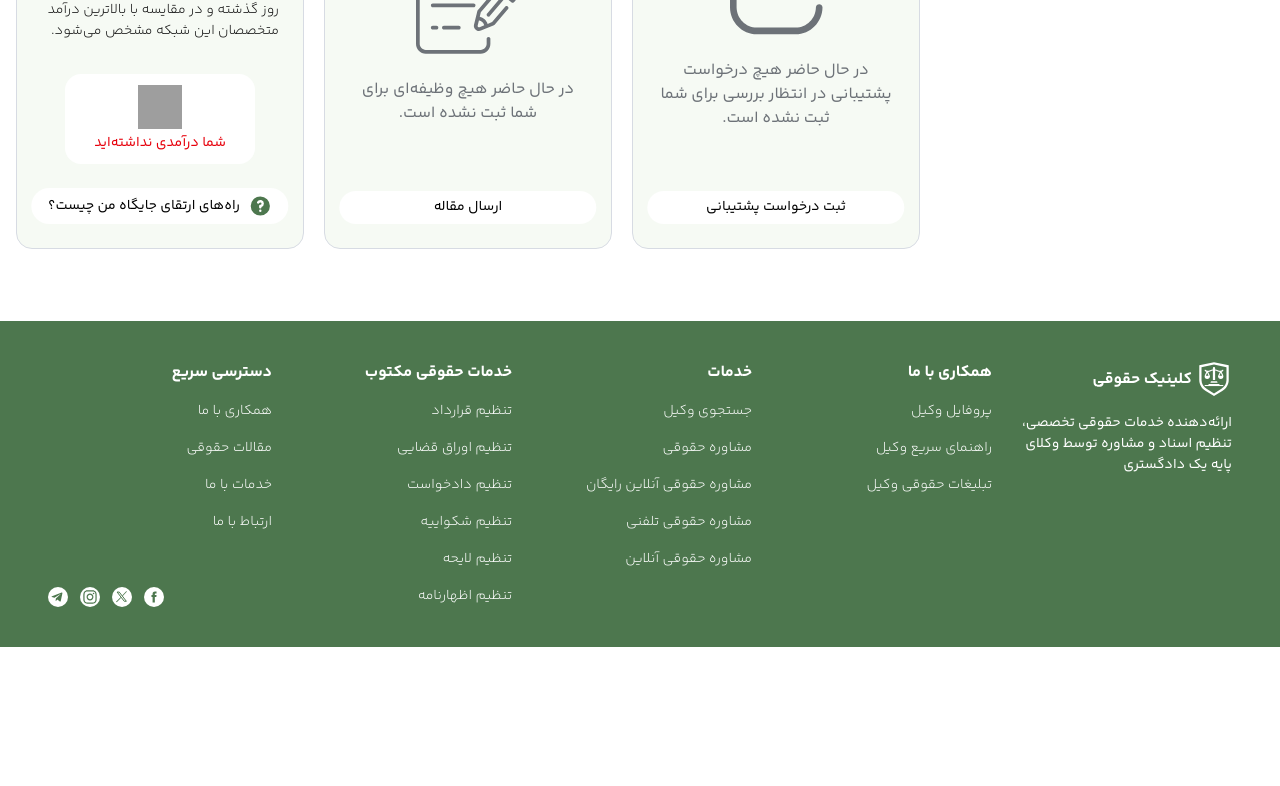
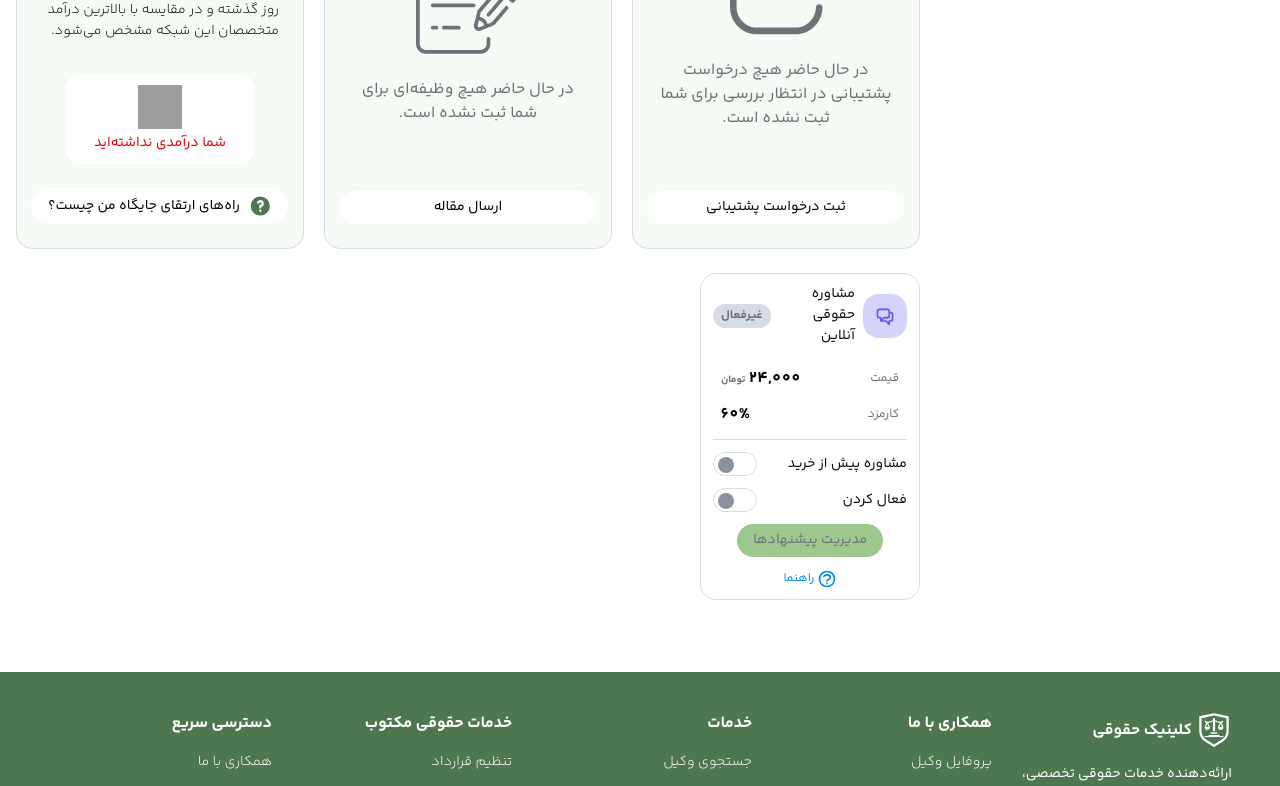
Before and after one commit to Reihanehhosseini/legal-advive-local-lawyer-panel-portfolio, a React (Vite) app: page / in a window 1280 px wide. Shown: the part 1017-1803 px from the top of the page. Before the commit the page ends 1664 px from the top, so only its background shows below. Built offline with nearby package versions, Linux system fonts and the light colour scheme; grey boxes are pictures that could not be loaded.

Commit message:
end of dashboard Ui

```diff
--- a/src/components/index.ts
+++ b/src/components/index.ts
@@ -4,3 +4,5 @@ export { default as Button } from './ui/buttons/Button';
 export { default as StarRating } from './global/StarRating';
 export { default as DashboardCard } from './cards/DashboardCard';
 export { default as CommentCard } from './cards/CommentCard';
+export { default as RadioGroup } from './ui/toggles/RadioGroup';
+export { default as ToggleSwitch } from './ui/toggles/ToggleSwitch';
--- /dev/null
+++ b/src/components/ui/toggles/RadioGroup.tsx
@@ -0,0 +1,42 @@
+import React, { useState } from 'react';
+
+interface RadioGroupProps {
+    options: { value: string; label: string }[];
+    defaultValue?: string;
+    onChange?: (value: string) => void;
+}
+
+const RadioGroup: React.FC<RadioGroupProps> = ({ options, defaultValue = '', onChange }) => {
+    const [selectedValue, setSelectedValue] = useState(defaultValue);
+
+    const handleChange = (value: string) => {
+        setSelectedValue(value);
+        if (onChange) {
+            onChange(value);
+        }
+    };
+
+    return (
+        <div className="flex items-center justify-between w-full">
+            {options.map((option) => (
+
+                <label key={option.value} className="flex items-center gap-2 cursor-pointer">
+                    <span className="text-gray-700 font-medium text-xs">{option.label}</span>
+                    <input
+                        type="radio"
+                        className="sr-only peer"
+                        name="gender"
+                        value={option.value}
+                        checked={selectedValue === option.value}
+                        onChange={() => handleChange(option.value)}
+                    />
+                    <div className="relative w-4.5 h-4.5 rounded-full bg-global-11 peer-checked:bg-primary z-10">
+                        <span className="bg-global-11 w-1.5 h-1.5 inline-block rounded-full absolute inset-0 m-auto"></span>
+                    </div>
+                </label>
+            ))}
+        </div>
+    );
+};
+
+export default RadioGroup;
--- /dev/null
+++ b/src/components/ui/toggles/Toggle.tsx
@@ -0,0 +1,52 @@
+import clsx from 'clsx';
+import type { InputHTMLAttributes } from 'react';
+
+interface ToggleProps extends InputHTMLAttributes<HTMLInputElement> {
+  label?: string;
+}
+
+/**
+ * Toggle Component
+ */
+export default function Toggle({
+  label,
+  checked,
+  onChange,
+  disabled,
+  className,
+  ...props
+}: ToggleProps) {
+  return (
+    <label
+      className={clsx(
+        'inline-flex items-center gap-2 cursor-pointer select-none',
+        disabled && 'opacity-50 cursor-not-allowed',
+        className,
+      )}
+    >
+      {/* Hidden Checkbox */}
+      <input
+        type="checkbox"
+        className="sr-only peer"
+        checked={checked}
+        onChange={onChange}
+        disabled={disabled}
+        {...props}
+      />
+
+      {/* Toggle UI */}
+      <div
+        className={clsx(
+          'w-11 h-6 rounded-full transition-colors',
+          'border border-global-3 peer-checked:bg-global-5',
+          "relative after:content-[''] after:absolute after:top-1 after:left-1",
+          'after:w-4 after:h-4 after:bg-global-22 after:rounded-full after:transition-transform',
+          'peer-checked:after:translate-x-5 peer-checked:after:bg-white peer-checked:border-none',
+        )}
+      />
+
+      {/* Label text */}
+      {label && <span className="text-sm">{label}</span>}
+    </label>
+  );
+}
--- /dev/null
+++ b/src/components/ui/toggles/ToggleSwitch.tsx
@@ -0,0 +1,39 @@
+import React, { useState } from 'react';
+
+interface ToggleSwitchProps {
+  onChange?: (checked: boolean) => void;
+}
+
+const ToggleSwitch: React.FC<ToggleSwitchProps> = ({ onChange }) => {
+  const [checked, setChecked] = useState(false);
+
+  const handleToggle = () => {
+    const newChecked = !checked;
+    setChecked(newChecked);
+    if (onChange) {
+      onChange(newChecked);
+    }
+  };
+
+  return (
+    <div className="flex items-center justify-center space-x-2">
+      <label className="relative inline-flex items-center cursor-pointer">
+        <input
+          type="checkbox"
+          checked={checked}
+          onChange={handleToggle}
+          className="sr-only"
+        />
+        <div className="w-11 h-6 bg-global-5 rounded-full peer relative">
+          <div
+            className={`absolute top-1/2 -translate-y-1/2 left-0.5 bg-primary rounded-full h-4 w-4 transition-all ${
+              checked ? 'translate-x-5' : ''
+            }`}
+          ></div>
+        </div>
+      </label>
+    </div>
+  );
+};
+
+export default ToggleSwitch;
--- a/src/pages/DashboardPage.tsx
+++ b/src/pages/DashboardPage.tsx
@@ -3,6 +3,8 @@
 
 import {
   HiOutlineCalendar,
+  HiOutlineChatAlt2,
+  HiOutlineQuestionMarkCircle,
   HiQuestionMarkCircle,
   HiUserCircle,
 } from 'react-icons/hi';
@@ -23,6 +25,8 @@ import {
   StarIcon,
   TrophyIcon,
 } from '../components/ui/icons';
+import Toggle from '../components/ui/toggles/Toggle';
+import { useState } from 'react';
 
 // ======================================================================================================|
 interface DataType {
@@ -105,6 +109,11 @@ export default function DashboardPage() {
       render: (v) => new Date(v).toLocaleDateString('fa-IR'),
     },
   ];
+  // ======================================================================================================|
+  // ========================================>States<======================================================|
+  // ======================================================================================================|
+
+  const [active, setActive] = useState(false);
 
   // ======================================================================================================|
   // ========================================>JSX<=========================================================|
@@ -181,7 +190,7 @@ export default function DashboardPage() {
           />
         </div>
       </div>
-      <div className="grid grid-cols-3 gap-x-5">
+      <div className="grid grid-cols-3 gap-x-5 mb-6">
         <DashboardCard
           className="col-span-1 flex flex-col items-center justify-center w-full text-text-secondary bg-global-12 border border-global-3 rounded-2xl px-6 py-8"
           icon={<MailIcon className="mb-6" />}
@@ -213,6 +222,62 @@ export default function DashboardPage() {
           </button>
         </div>
       </div>
+      <div className="grid grid-cols-4 gap-x-2 gap-y-6">
+        <div className="col-span-4 sm:col-span-2 lg:col-span-1 border border-global-3 rounded-2xl py-2.5 px-3">
+          <div className="flex items-center justify-between gap-x-2 mb-5">
+            <div className="min-w-11 h-11 bg-global-21 rounded-2xl flex items-center justify-center">
+              <HiOutlineChatAlt2
+                className="m-auto text-accent-indigo"
+                size={20}
+              />
+            </div>
+            <p>مشاوره حقوقی آنلاین</p>
+            <span className="text-text-secondary bg-global-11 text-xs font-bold px-2 py-1 rounded-full">
+              غیرفعال
+            </span>
+          </div>
+
+          <div className="px-2 flex flex-col gap-y-3 border-b border-global-3 pb-3 mb-3">
+            <div className="flex items-center justify-between">
+              <span className="text-xs text-text-secondary">قیمت</span>
+              <p className="text-base text-black font-bold">
+                24,000{' '}
+                <span className="text-[10px] text-text-secondary">تومان</span>
+              </p>
+            </div>
+            <div className="flex items-center justify-between">
+              <span className="text-xs text-text-secondary">کارمزد</span>
+              <p className="text-base text-black font-bold">60%</p>
+            </div>
+          </div>
+
+          <div className="flex flex-col gap-y-3 mb-3">
+            <div className="flex items-center justify-between">
+              <p>مشاوره پیش از خرید</p>
+              <Toggle
+                checked={active}
+                onChange={(e) => setActive(e.target.checked)}
+              />
+            </div>
+            <div className="flex items-center justify-between">
+              <p>فعال کردن</p>
+              <Toggle
+                checked={active}
+                onChange={(e) => setActive(e.target.checked)}
+              />
+            </div>
+          </div>
+          <div className="flex flex-col items-center justify-center gap-y-3">
+            <button className="bg-global-5 text-text-secondary rounded-full py-1.5 px-4 mx-auto">
+              مدیریت پیشنهادها
+            </button>
+            <button className="flex items-center text-accent-blue gap-x-0.5">
+              <HiOutlineQuestionMarkCircle size={20} />
+              <span className="text-xs">راهنما</span>
+            </button>
+          </div>
+        </div>
+      </div>
     </div>
   );
 }
--- a/src/styles/globals.css
+++ b/src/styles/globals.css
@@ -22,6 +22,8 @@
   --color-global-18: #1e1e1e;
   --color-global-19: #d32f2f;
   --color-global-20: #2d91f4;
+  --color-global-21: #d5d3f9;
+  --color-global-22: #8c91a0;
   --color-primary: #4d774e;
   --color-secondary: #f1b24a;
   --color-background: #ffffff;
```
